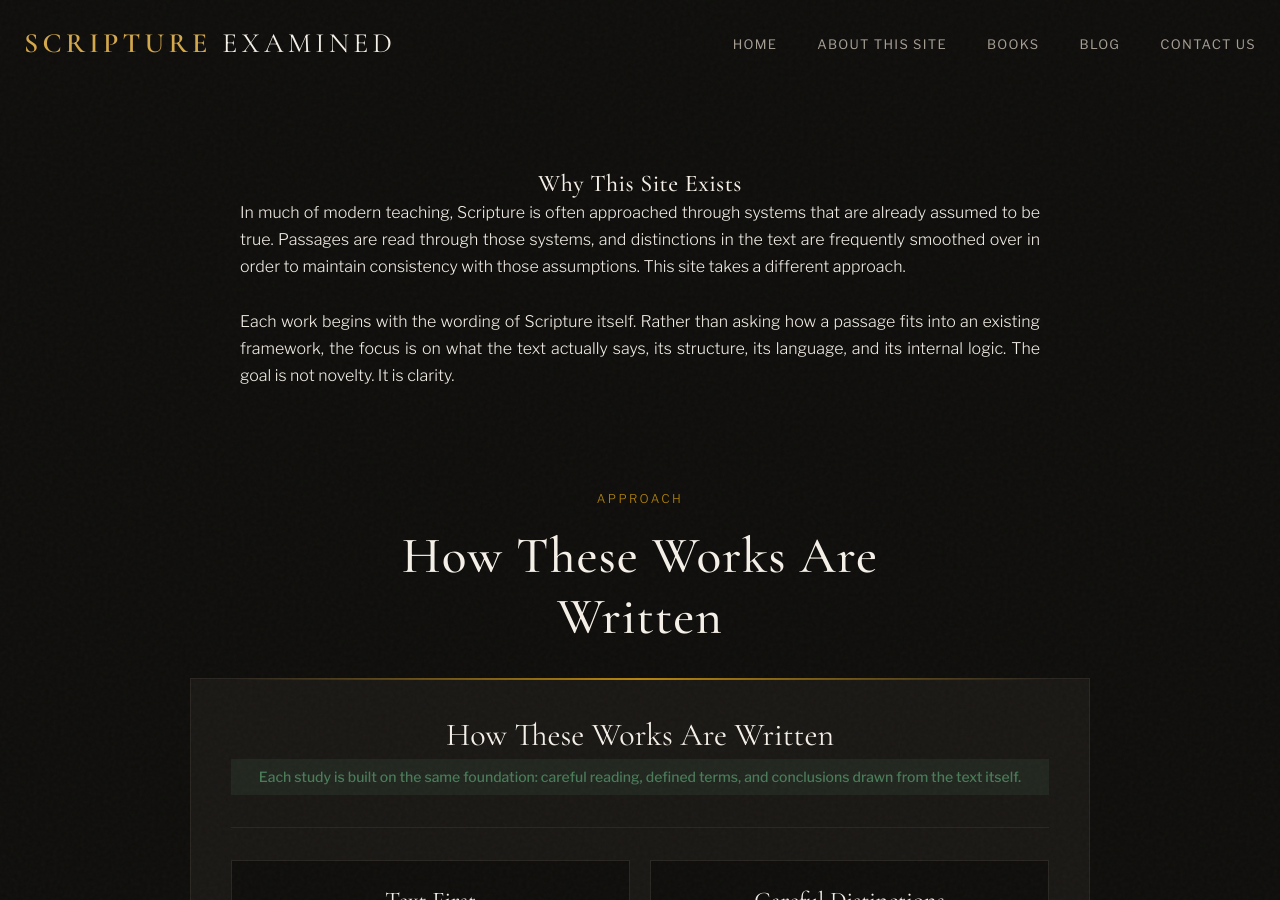
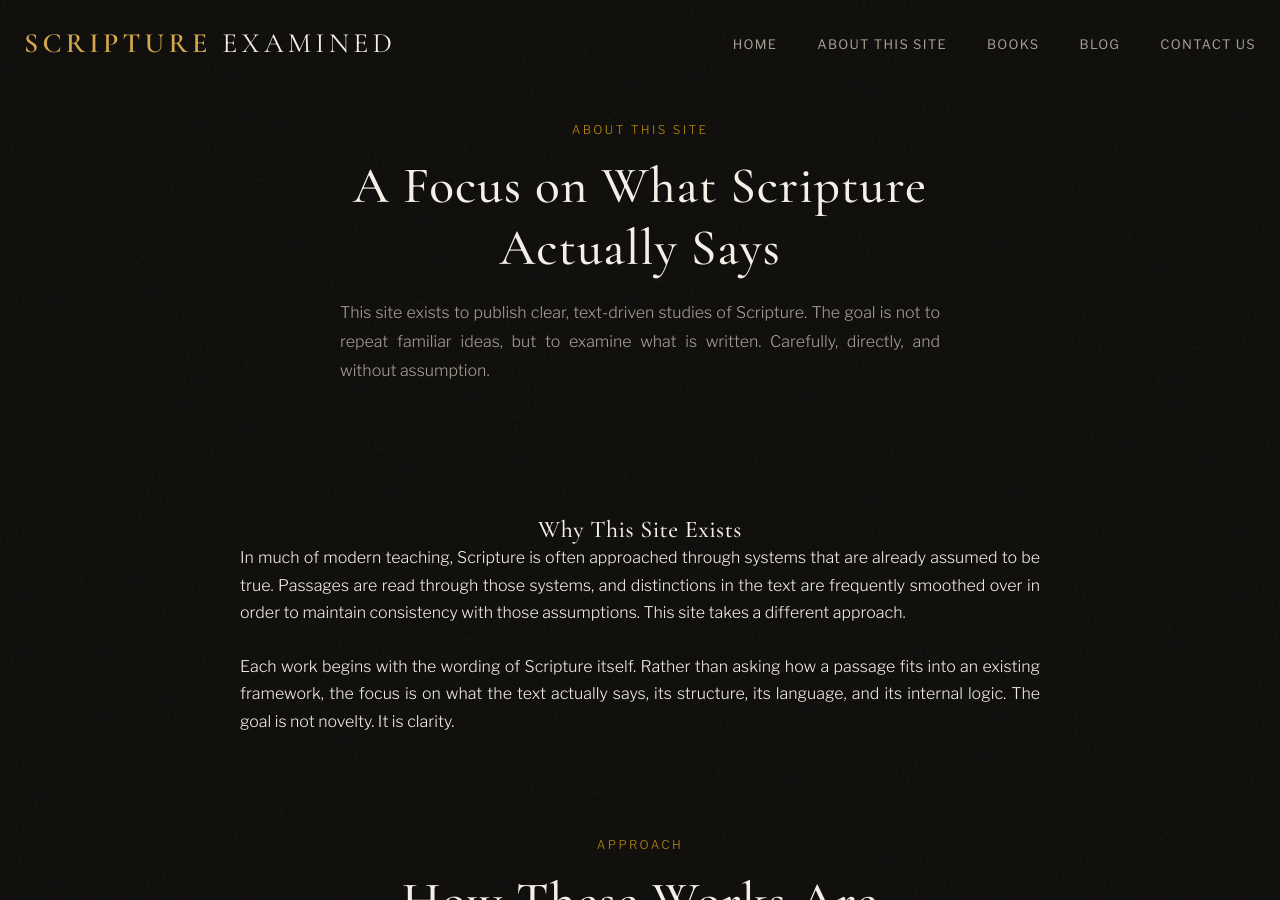
Before and after one commit to ScriptureExamined/PaulineEpistles, a Jekyll site: the page built from about.html, in a window 1280 px wide and 900 px high. Built offline with Jekyll 4.4.1, drawn with Linux system fonts in a browser that asks for light colours.

Commit message:
Update about.html

```diff
--- a/about.html
+++ b/about.html
@@ -2,6 +2,20 @@
 layout: default
 title: About Us | Scripture Examined
 ---
+
+<section class="section about-hero">
+  <div class="container">
+    <div class="section-header">
+      <div class="section-label">About This Site</div>
+      <h1 class="section-title">A Focus on What Scripture Actually Says</h1>
+      <p class="section-desc" style="text-align: justify">
+        This site exists to publish clear, text-driven studies of Scripture. The
+        goal is not to repeat familiar ideas, but to examine what is written.
+        Carefully, directly, and without assumption.
+      </p>
+    </div>
+  </div>
+</section>
 
 <section class="section about-purpose">
   <div class="container">
```
